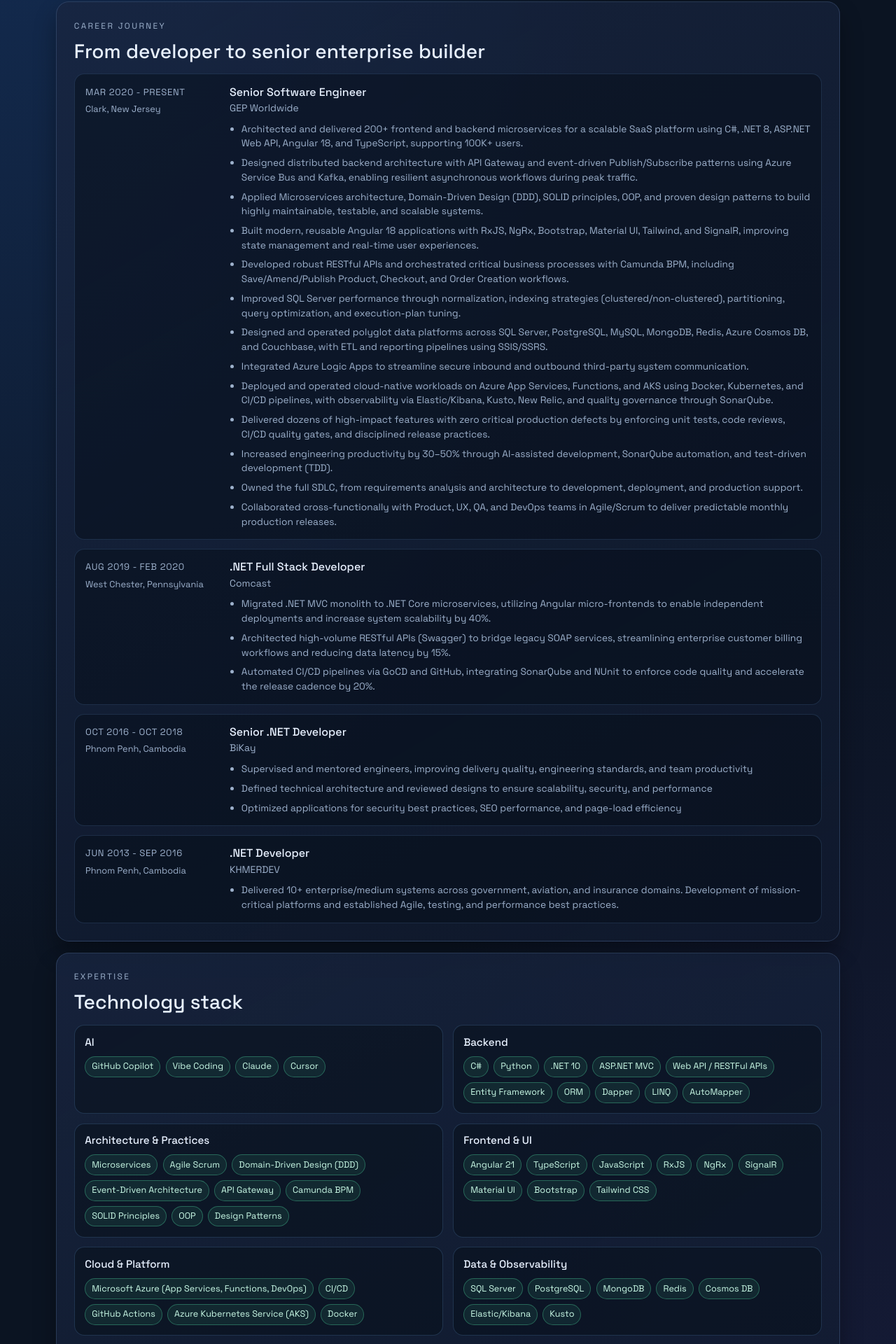
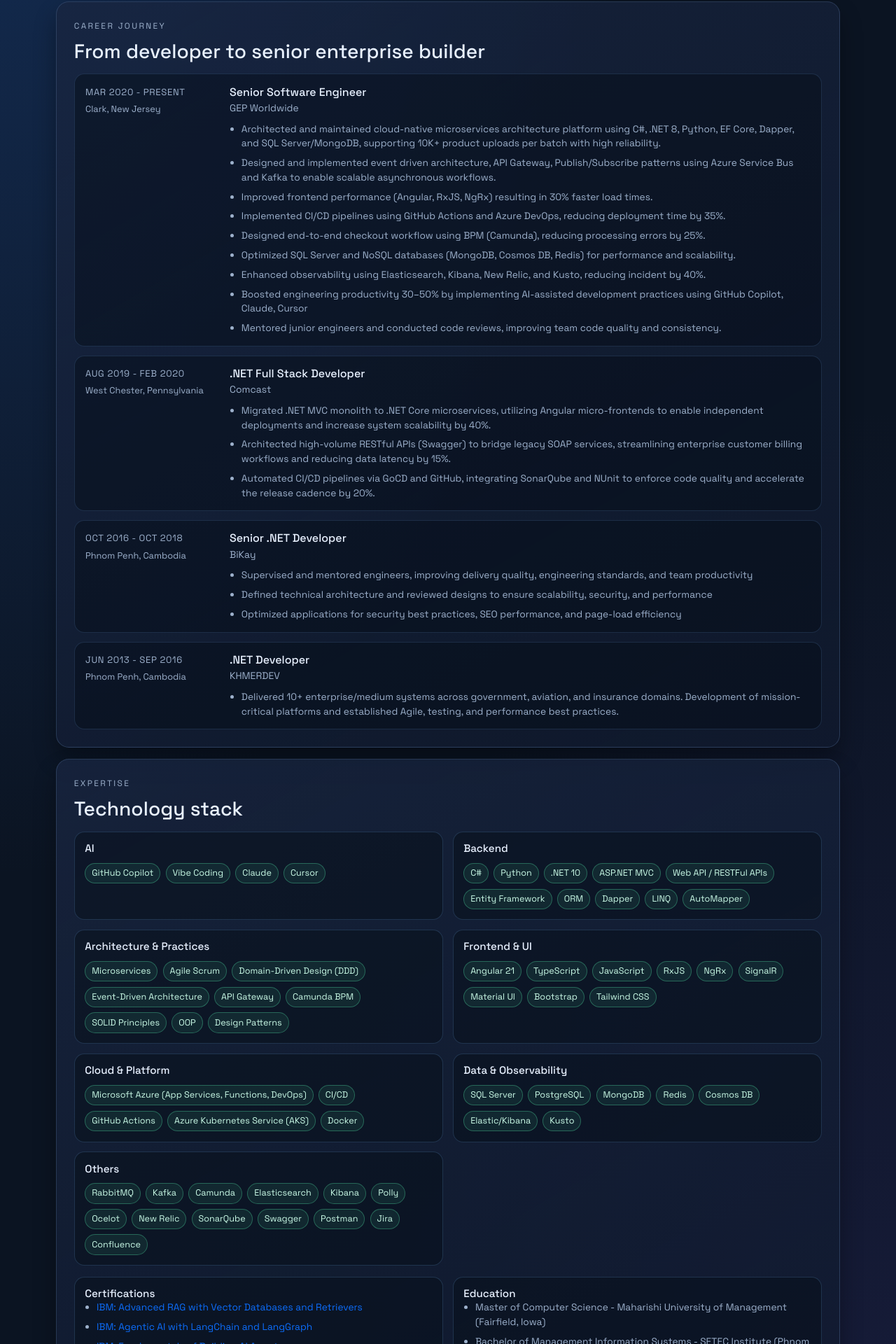
Before and after one commit to uongseyha/Portfolio, an Angular app: page / in a window 1280 px wide. Shown: the part 899-2819 px from the top of the page at 70% size. Built offline with nearby package versions, Linux system fonts and the light colour scheme.

Commit message:
Update exp and cert

```diff
--- a/src/app/data/portfolio.data.ts
+++ b/src/app/data/portfolio.data.ts
@@ -38,19 +38,15 @@
     location: 'Clark, New Jersey',
     period: 'Mar 2020 - Present',
     bullets: [
-      'Architected and delivered 200+ frontend and backend microservices for a scalable SaaS platform using C#, .NET 8, ASP.NET Web API, Angular 18, and TypeScript, supporting 100K+ users.',
-      'Designed distributed backend architecture with API Gateway and event-driven Publish/Subscribe patterns using Azure Service Bus and Kafka, enabling resilient asynchronous workflows during peak traffic.',
-      'Applied Microservices architecture, Domain-Driven Design (DDD), SOLID principles, OOP, and proven design patterns to build highly maintainable, testable, and scalable systems.',
-      'Built modern, reusable Angular 18 applications with RxJS, NgRx, Bootstrap, Material UI, Tailwind, and SignalR, improving state management and real-time user experiences.',
-      'Developed robust RESTful APIs and orchestrated critical business processes with Camunda BPM, including Save/Amend/Publish Product, Checkout, and Order Creation workflows.',
-      'Improved SQL Server performance through normalization, indexing strategies (clustered/non-clustered), partitioning, query optimization, and execution-plan tuning.',
-      'Designed and operated polyglot data platforms across SQL Server, PostgreSQL, MySQL, MongoDB, Redis, Azure Cosmos DB, and Couchbase, with ETL and reporting pipelines using SSIS/SSRS.',
-      'Integrated Azure Logic Apps to streamline secure inbound and outbound third-party system communication.',
-      'Deployed and operated cloud-native workloads on Azure App Services, Functions, and AKS using Docker, Kubernetes, and CI/CD pipelines, with observability via Elastic/Kibana, Kusto, New Relic, and quality governance through SonarQube.',
-      'Delivered dozens of high-impact features with zero critical production defects by enforcing unit tests, code reviews, CI/CD quality gates, and disciplined release practices.',
-      'Increased engineering productivity by 30–50% through AI-assisted development, SonarQube automation, and test-driven development (TDD).',
-      'Owned the full SDLC, from requirements analysis and architecture to development, deployment, and production support.',
-      'Collaborated cross-functionally with Product, UX, QA, and DevOps teams in Agile/Scrum to deliver predictable monthly production releases.'
+      'Architected and maintained cloud-native microservices architecture platform using C#, .NET 8, Python, EF Core, Dapper, and SQL Server/MongoDB, supporting 10K+ product uploads per batch with high reliability.',
+      'Designed and implemented event driven architecture, API Gateway, Publish/Subscribe patterns using Azure Service Bus and Kafka to enable scalable asynchronous workflows.',
+      'Improved frontend performance (Angular, RxJS, NgRx) resulting in 30% faster load times.',
+      'Implemented CI/CD pipelines using GitHub Actions and Azure DevOps, reducing deployment time by 35%.',
+      'Designed end-to-end checkout workflow using BPM (Camunda), reducing processing errors by 25%.',
+      'Optimized SQL Server and NoSQL databases (MongoDB, Cosmos DB, Redis) for performance and scalability.',
+      'Enhanced observability using Elasticsearch, Kibana, New Relic, and Kusto, reducing incident by 40%.',
+      'Boosted engineering productivity 30–50% by implementing AI-assisted development practices using GitHub Copilot, Claude, Cursor',
+      'Mentored junior engineers and conducted code reviews, improving team code quality and consistency.'
     ]
   },
   {
@@ -123,12 +119,16 @@
     link: 'https://www.credly.com/badges/0abd2fd9-10c2-4907-a13e-f52358b3bc35'
   },
   {
-    title: 'IBM: Build RAG Applications',
-    link: 'https://www.credly.com/badges/3619acd1-dbe4-415e-8ab8-50b6eee6bc4b'
+    title: 'IBM: Agentic AI with LangChain and LangGraph',
+    link: 'https://www.credly.com/badges/a75bc271-f060-44e4-aaf9-60abad163a84'
   },
   {
-    title: 'IBM: Develop Generative AI Applications',
-    link: 'https://www.credly.com/badges/23ddde6f-978c-4551-a438-c8a3e0aebd09'
+    title: 'IBM: Fundamentals of Building AI Agents',
+    link: 'https://www.credly.com/badges/e0303021-8e44-4c98-82a2-e6a42576258a'
+  },
+  {
+    title: 'IBM: Build Multimodal Generative AI Applications',
+    link: 'https://coursera.org/share/7685bbff7db50ea33801ac4bf7c70ed7'
   },
   {
     title: 'UDEMY: .NET Microservices with Azure AKS',
```
